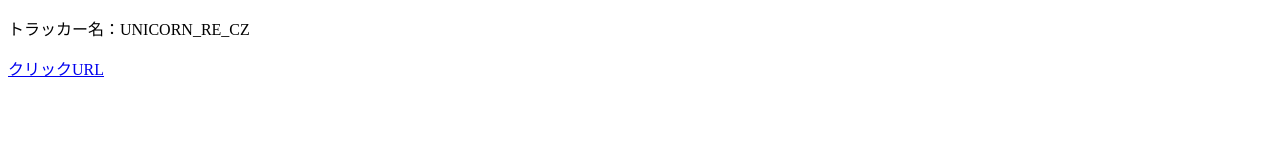
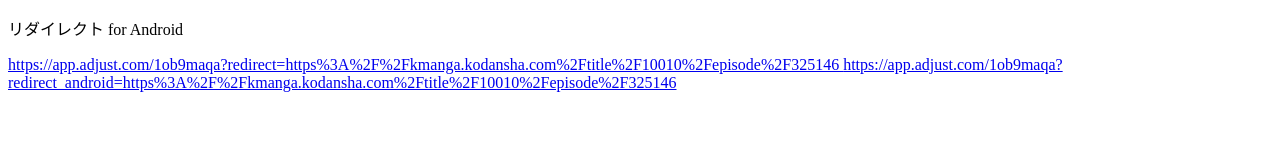
Before and after one commit to Shu-Kanno/Magapoke, a plain HTML site: page index.html in a window 1280 px wide. Drawn offline with Linux system fonts and the light colour scheme.

Commit message:
Update index.html

```diff
--- a/index.html
+++ b/index.html
@@ -3,11 +3,13 @@
 <head>
 	<meta charset="UTF-8">
 	<meta name="viewport" content="width=device-width, initial-scale=1.0">
-	<title>マガポケテスト20240802</title>
+	<title>Kmangaテスト20250509</title>
 </head>
 <body>
-<p>トラッカー名：UNICORN_RE_CZ</p>
-<a href="https://dxkl.adj.st/top?adj_t=1fmb6ovy&adj_campaign={campaign}&adj_adgroup={creative_group}&adj_creative={creative_product_page}&adj_idfa={muid}&adj_gps_adid={muid}&adj_unicorn_click_id={click_id}">クリックURL
+<p>リダイレクト for Android</p>
+<a href="https://app.adjust.com/1ob9maqa?redirect=https%3A%2F%2Fkmanga.kodansha.com%2Ftitle%2F10010%2Fepisode%2F325146">https://app.adjust.com/1ob9maqa?redirect=https%3A%2F%2Fkmanga.kodansha.com%2Ftitle%2F10010%2Fepisode%2F325146
+</a>
+<a href="https://app.adjust.com/1ob9maqa?redirect_android=https%3A%2F%2Fkmanga.kodansha.com%2Ftitle%2F10010%2Fepisode%2F325146">https://app.adjust.com/1ob9maqa?redirect_android=https%3A%2F%2Fkmanga.kodansha.com%2Ftitle%2F10010%2Fepisode%2F325146
 </a>
 </body>
 </html>
```
